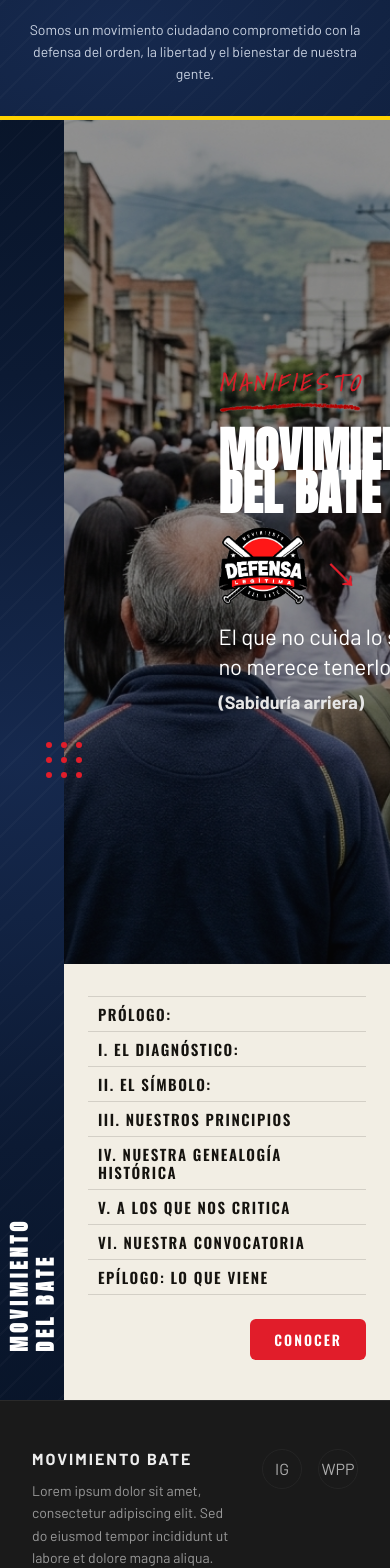
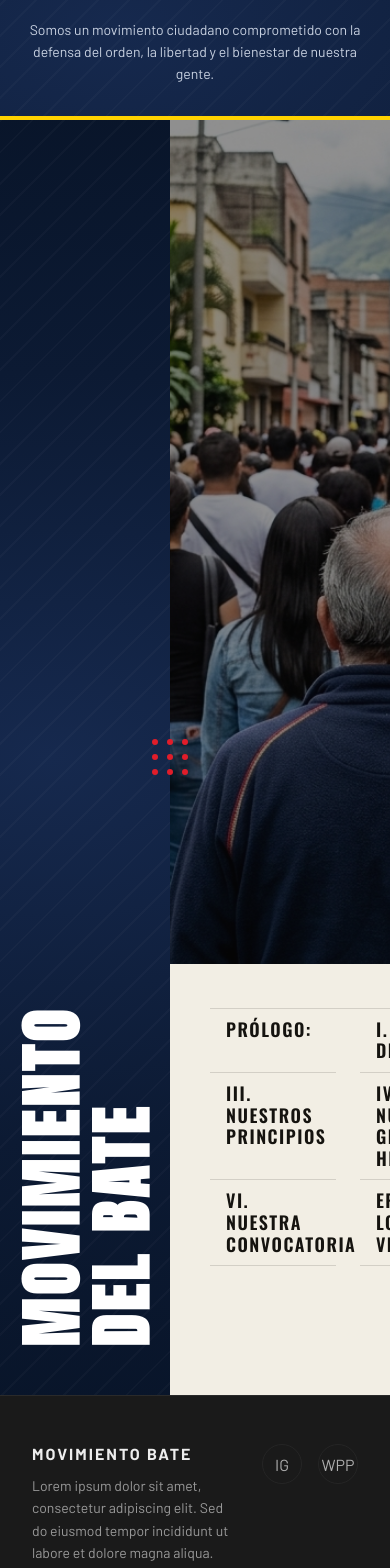
Before and after one commit to EsneiderCdD/movimiento-bate, a Next.js app: page / in a window 390 px wide. Shown: the part 1040-2608 px from the top of the page. Built offline with nearby package versions, Linux system fonts and the light colour scheme.

Commit message:
feat(nosotros): Desing

```diff
--- a/src/components/specific/nosotros/NosotrosContent.module.css
+++ b/src/components/specific/nosotros/NosotrosContent.module.css
@@ -98,7 +98,7 @@
   flex-direction: column;
   justify-content: center;
   align-items: flex-start;
-  gap: 20px;
+  gap: 40px;
   padding: 48px 40px 48px 64px;
 }
 
@@ -120,9 +120,9 @@
 
 .title {
   font-family: var(--font-anton);
-  font-size: 96px;
-  line-height: 0.9;
-  letter-spacing: 0.5px;
+  font-size: 75px;
+  line-height: 1;
+  letter-spacing: 5px;
   text-transform: uppercase;
   font-weight: 700;
   color: var(--blanco);
@@ -137,7 +137,7 @@
 }
 
 .logo {
-  width: 90px;
+  width: 145px;
   height: auto;
   display: block;
 }
@@ -216,56 +216,3 @@
 .cta:hover {
   background: var(--rojo-hover);
 }
-
-@media (max-width: 768px) {
-  .sidebar {
-    flex-basis: 64px;
-  }
-
-  .sidebarText {
-    font-size: 20px;
-  }
-
-  .content {
-    padding: 32px 24px;
-    gap: 16px;
-  }
-
-  .manifesto {
-    font-size: 24px;
-  }
-
-  .title {
-    font-size: 48px;
-  }
-
-  .bottomRow {
-    flex-wrap: wrap;
-    gap: 16px;
-  }
-
-  .outline {
-    padding: 32px 24px 40px;
-    gap: 24px;
-  }
-
-  .index {
-    grid-template-columns: repeat(2, minmax(0, 1fr));
-    gap: 0 16px;
-  }
-
-  .indexItem {
-    font-size: 15px;
-    padding: 8px 10px;
-  }
-
-  .cta {
-    padding: 10px 24px;
-  }
-}
-
-@media (max-width: 480px) {
-  .index {
-    grid-template-columns: minmax(0, 1fr);
-  }
-}
```
